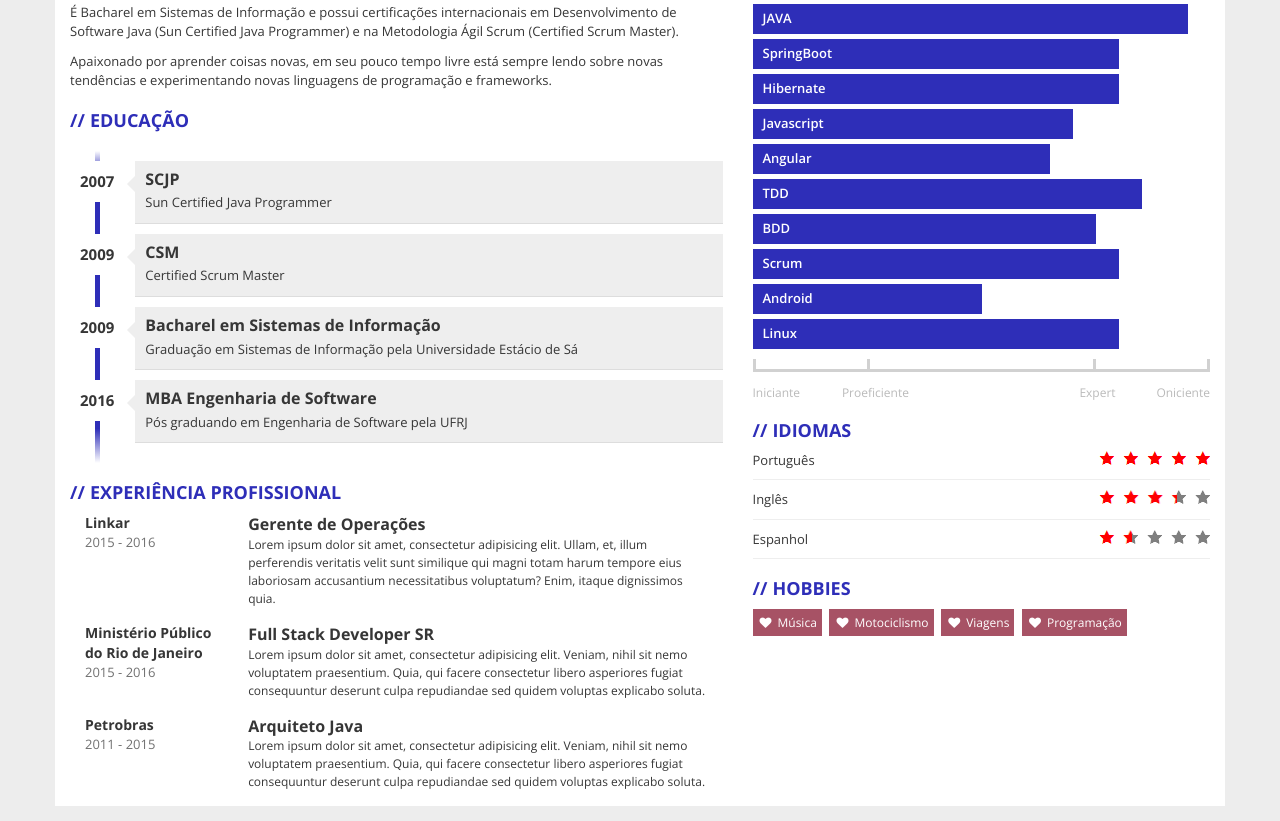
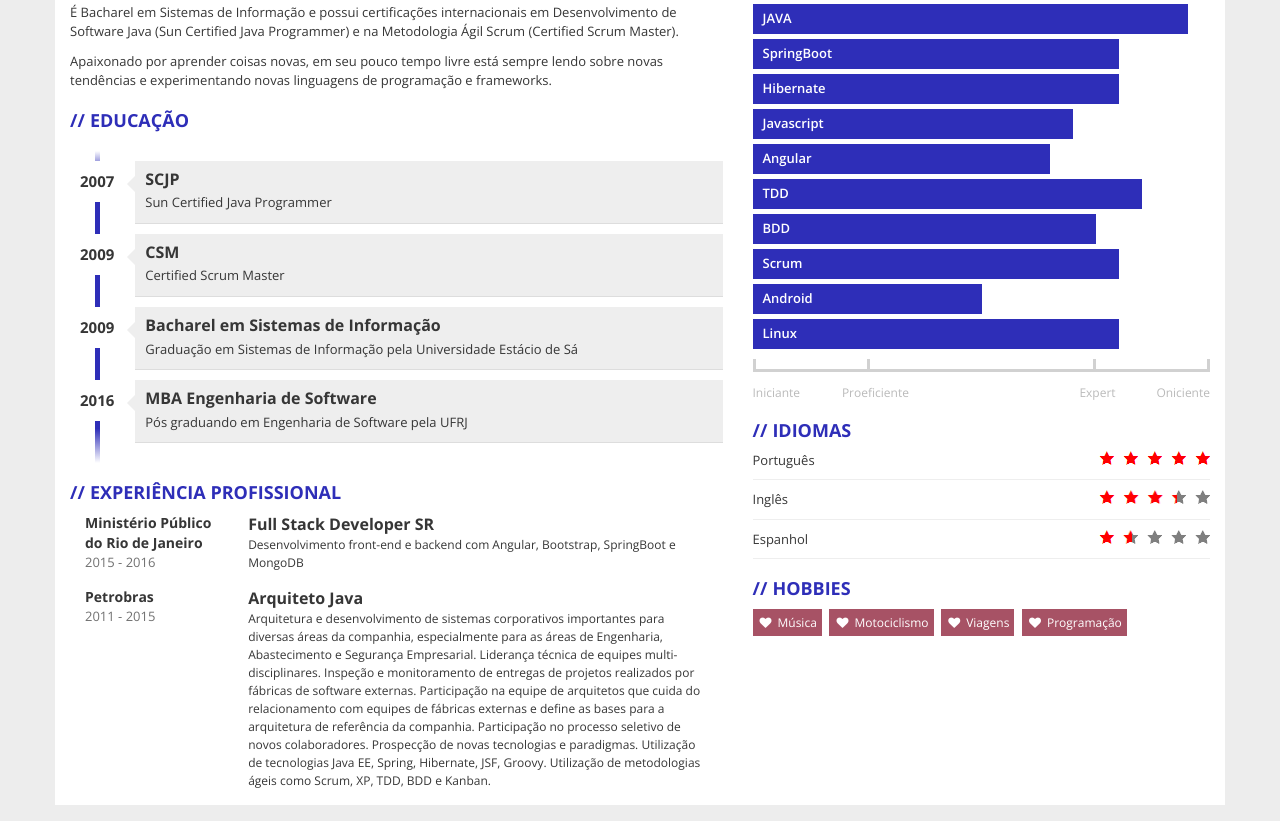
Before and after one commit to lennonjesus/lennonjesus.github.io, a plain HTML site: page index.html in a window 1280 px wide. Shown: the part 568-1389 px from the top of the page. Drawn offline with nearby package versions, Linux system fonts and the light colour scheme.

Commit message:
completando insformações

```diff
--- a/index.html
+++ b/index.html
@@ -100,22 +100,12 @@
             <h2>Experiência profissional</h2>
             <div class="job clearfix">
               <div class="col-xs-3">
-                <div class="where">Linkar</div>
-                <div class="year">2015 - 2016</div>
-              </div>
-              <div class="col-xs-9">
-                <div class="profession">Gerente de Operações</div>
-                <div class="description">Lorem ipsum dolor sit amet, consectetur adipisicing elit. Ullam, et, illum perferendis veritatis velit sunt similique qui magni totam harum tempore eius laboriosam accusantium necessitatibus voluptatum? Enim, itaque dignissimos quia.</div>
-              </div>
-            </div>
-            <div class="job clearfix">
-              <div class="col-xs-3">
                 <div class="where">Ministério Público do Rio de Janeiro</div>
                 <div class="year">2015 - 2016</div>
               </div>
               <div class="col-xs-9">
                 <div class="profession">Full Stack Developer SR</div>
-                <div class="description">Lorem ipsum dolor sit amet, consectetur adipisicing elit. Veniam, nihil sit nemo voluptatem praesentium. Quia, qui facere consectetur libero asperiores fugiat consequuntur deserunt culpa repudiandae sed quidem voluptas explicabo soluta.</div>
+                <div class="description">Desenvolvimento front-end e backend com Angular, Bootstrap, SpringBoot e MongoDB</div>
               </div>
             </div>
             <div class="job clearfix">
@@ -125,7 +115,20 @@
               </div>
               <div class="col-xs-9">
                 <div class="profession">Arquiteto Java</div>
-                <div class="description">Lorem ipsum dolor sit amet, consectetur adipisicing elit. Veniam, nihil sit nemo voluptatem praesentium. Quia, qui facere consectetur libero asperiores fugiat consequuntur deserunt culpa repudiandae sed quidem voluptas explicabo soluta.</div>
+                <div class="description">
+                  Arquitetura e desenvolvimento de sistemas corporativos importantes para diversas áreas da companhia, especialmente para as áreas de Engenharia, Abastecimento e Segurança Empresarial.
+
+                  Liderança técnica de equipes multi-disciplinares.
+                  Inspeção e monitoramento de entregas de projetos realizados por fábricas de software externas.
+                  Participação na equipe de arquitetos que cuida do relacionamento com equipes de fábricas externas e define as bases para a arquitetura de referência da companhia.
+
+                  Participação no processo seletivo de novos colaboradores.
+
+                  Prospecção de novas tecnologias e paradigmas.
+
+                  Utilização de tecnologias Java EE, Spring, Hibernate, JSF, Groovy.
+                  Utilização de metodologias ágeis como Scrum, XP, TDD, BDD e Kanban.
+                </div>
               </div>
             </div>
           </div>
```
